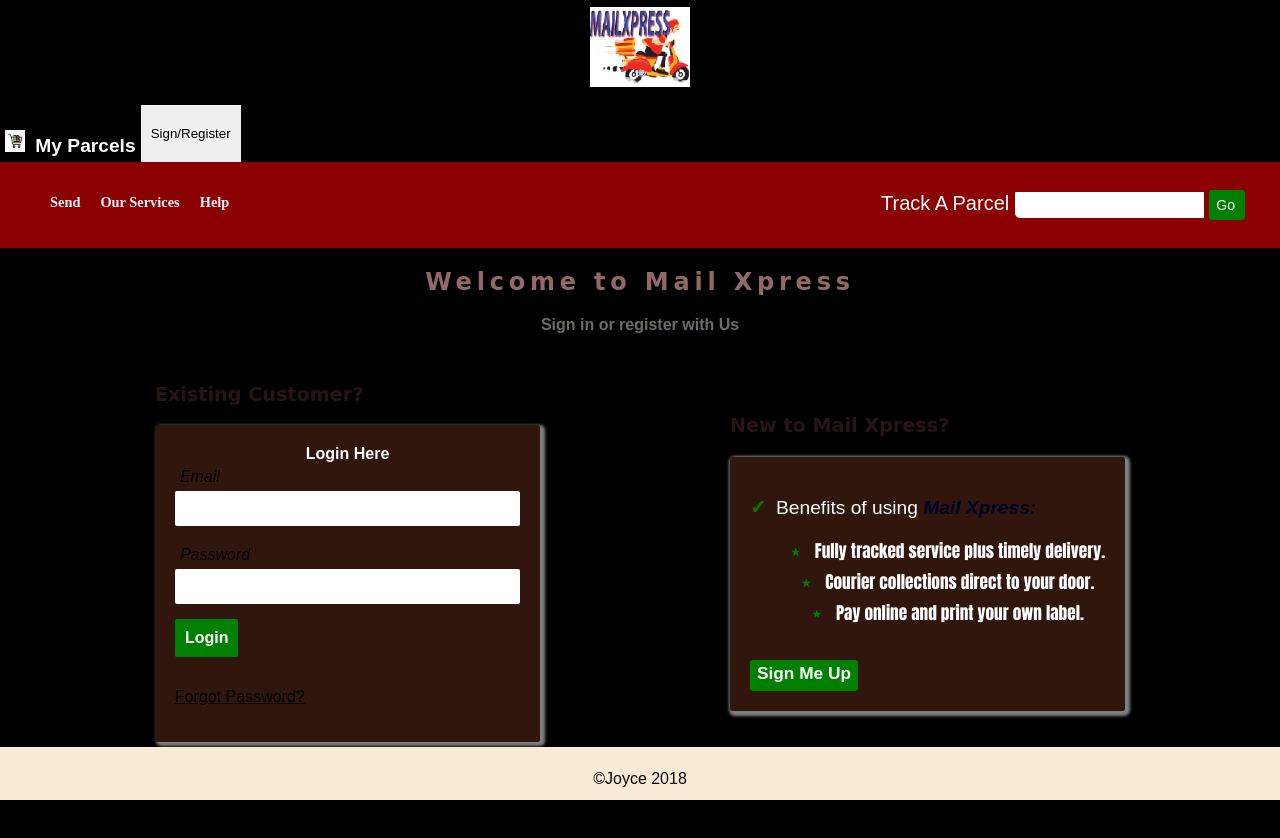
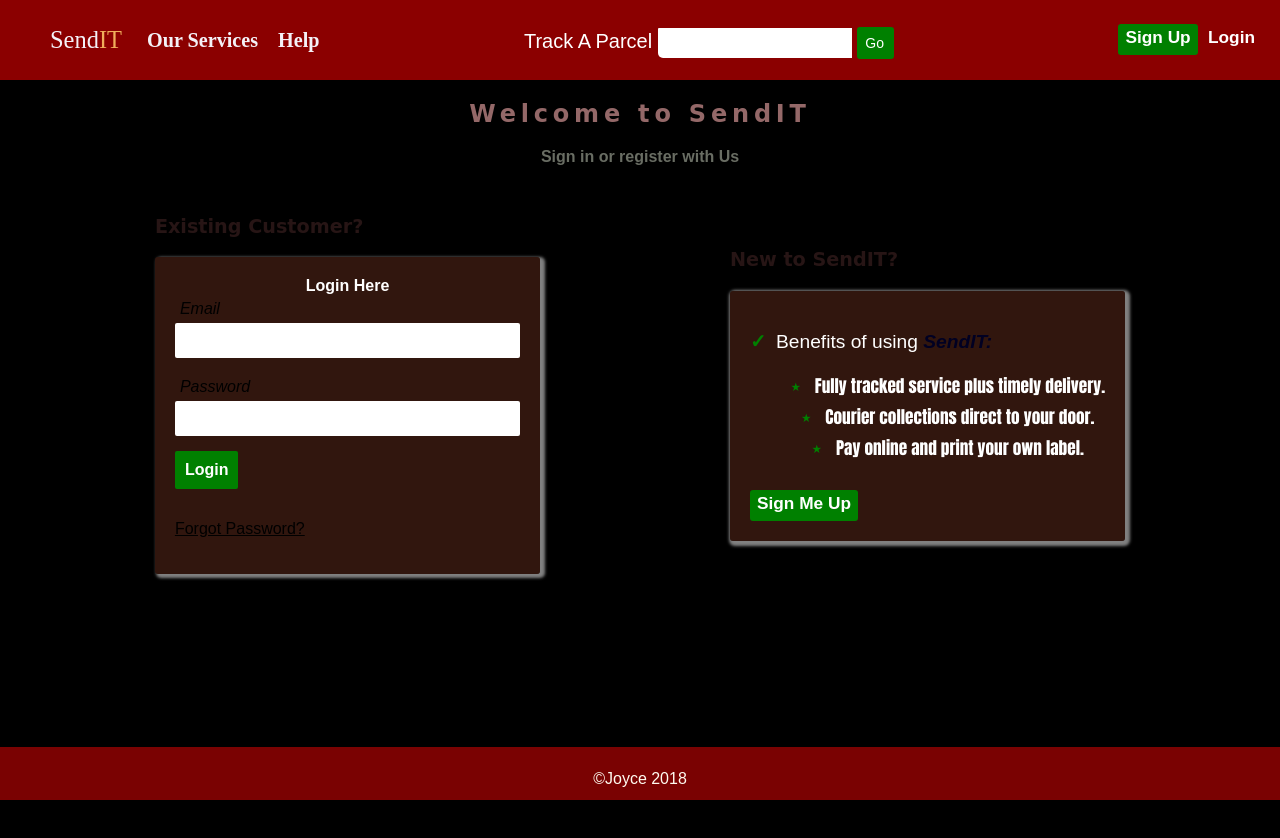
Before and after one commit to Joyce-O/SendIT, a website: page UI/login.html in a window 1280 px wide. Drawn offline with Linux system fonts and the light colour scheme.

Commit message:
[ch #161909145] Resize the header

```diff
--- a/UI/css/main.css
+++ b/UI/css/main.css
@@ -53,6 +53,7 @@
 #sub-head {
     display: flex;
     flex-direction: row;
+    max-height: 80px;
     flex: 1 1 auto;
     justify-content: space-between;
     background: darkred;
@@ -120,7 +121,7 @@
 }
 #my-parcels {
     /* display: inline-block; */
-    margin-top: 20px;
+    margin-top: 12px;
     /* background: transparent; */
     padding: 5px;
     color: white;
@@ -131,7 +132,7 @@
 }
 
 #login {
-    margin-top: 10px;
+    margin-top: 5px;
     background: transparent;
     width: max-content;
     padding: 5px;
@@ -143,7 +144,7 @@
     font-weight: bolder;
 }
 #signup {
-    margin-top: 10px;
+    margin-top: 5px;
     background: green;
     width: max-content;
     padding: 7px;
@@ -179,6 +180,7 @@
     justify-content: space-between;
     align-items: stretch;
     flex-basis: 100%;
+    margin-top: 5px;
 }
 #open li {
     font-family: 'Times New Roman', Times, serif;
@@ -206,6 +208,7 @@
 /* PARCEL-SUBMIT */
  #search-header {
     padding: 10px;
+    margin-top: 5px;
     margin-right: 20px;
     align-self: center;
 
@@ -221,7 +224,8 @@
 /*Search button*/
 .search-go {
     margin: 0;
-    padding: 5px 0px;
+    padding: 7px 0px;
+    padding-left: 5px;
     font-family: Arial, Helvetica, sans-serif;
     font-size:14px;
     /* border:1px solid #0076a3; border-right:0px; */
@@ -230,7 +234,7 @@
 }
 .button-go{
     width: auto;
-    padding: 7px;
+    padding: 8px;
     padding-right: 10px;
     font-size: .7em;
     border-radius: 3px;
@@ -356,11 +360,16 @@
 #auth-login-form input {
     width: 100%;
     border-radius: 2px;
+    box-shadow:none;
+    border: none;
     outline: none;
     border: none;
     margin-bottom: 15px;
     padding: 10px;
     box-sizing: border-box;
+}
+.form0 input[type=email]:hover {
+    border: 1px  solid green;
 }
 
 #auth-login-form form input[type=submit] {
@@ -410,7 +419,7 @@
     z-index: 2;
 }
 .overlay-home {
-    margin-top: 105px;
+    margin-top: 80px;
 }
 #form2 {
     margin: 2em 0;
@@ -591,10 +600,10 @@
 }
 .plan a {
     text-decoration: none;
-    background: rgba(122, 56, 36, 0.966);
+    background: rgba(216, 191, 184, 0.966);
     /* background: rgb(54, 16, 124); */
     padding: 10px;
-    color: yellow;
+    color:  rgb(54, 16, 90);
     border-radius:4px;
 }
 .plan a:hover {
@@ -602,9 +611,9 @@
 }
 .plan h4 {
     text-transform: uppercase;
-    color: rgba(27, 194, 63, 0.637);
+    color: rgb(148, 104, 104);;
     letter-spacing: 2px;
-    text-shadow: 3px 3px 0 rgba(0, 0, 0, 0.1);
+    text-shadow: 1px 1px 0 rgba(0, 0, 0, 0.1);
 }
 
 .img-icon {
@@ -981,11 +990,12 @@
 .footer {
     text-align: center;
     margin-top: 70px;
-    background: antiquewhite;
+    background: rgb(122, 2, 2);
     align-self: flex-end;
     right: 0;
     overflow-y: hidden;
     bottom: 0;
+    color: floralwhite;
     left: 0;
     padding: .4rem;
     height: 5%;
--- a/UI/login.html
+++ b/UI/login.html
@@ -3,8 +3,8 @@
 <head>
     <meta charset="utf-8" />
     <meta http-equiv="X-UA-Compatible" content="IE=edge">
-    <title>MailXpress | Login</title>
-    <meta name="description" content="MailXpress is a courier service that helps users deliver parcels to different destinations.">
+    <title>SendIT | Login</title>
+    <meta name="description" content="SendIT is a courier service that helps users deliver parcels to different destinations.">
     <meta name="keywords" content="google map implementation, courier">
     <meta name="author" content="Joyce-O">
     <meta name="viewport" content="width=device-width, initial-scale=1">
@@ -15,7 +15,7 @@
 <body>
     <div class="container">
         <header>
-            <div id="top-head">
+            <!-- <div id="top-head">
                 <div>
                     <a href="index.html">
                         <img id="top-img" src="img/logo.png" alt="logo">
@@ -28,44 +28,49 @@
                         </span>My Parcels</div>
                     <input id="signin" type="button" value="Sign/Register">
                 </div>
-            </div>
+            </div> -->
             <div id="sub-head">
                 <nav class="flex-nav">
                     <ul id="open">
                         <!-- <li><a href="#"><img src="greaterthan.png"></a></li> -->
                         <li>
-                            <a href="#">Send</a>
+                            <a class="sendit-logo" href="index.html">Send<span id="span-logo">&#921;&#932;</span></a>
                         </li>
                         <li>
-                            <a href="#">Our Services</a>
+                            <a class="our-services" href="#">Our Services</a>
                         </li>
                         <li>
-                            <a href="#">Help</a>
+                            <a class="our-services" href="#">Help</a>
                         </li>
                 </nav>
                 <div id="search-header">
                     <form id="search-form" method="get" action="#">
 
                         <span id="track">Track A Parcel
-                            <input type="text" placeholder="Barcode or Receipt No." class="search-go" name="q" size="21" maxlength="120">
+                            <input type="text" placeholder="" class="search-go" name="q" size="21" maxlength="120">
                             <input type="button" value="Go" class="button-go">
                         </span>
                     </form>
                     <div class="search-clear"></div>
                 </div>
+                <div class="my-parcel">
+                     <div id="my-parcels">
+                        <input class="register" id="signup" type="button" value="Sign Up">
+                        <input class="register" id="login" type="button" value="Login">
+                    </div>
 
             </div>
 
         </header>
         <section class="section">
-            <h2 id="welcome">Welcome to Mail Xpress</h2>
+            <h2 id="welcome">Welcome to SendIT</h2>
             <h4 id="login-with">Sign in or register with Us</h4>
             <div id="flex-div">
                 <div id="new">
                     <p class="new2">Existing Customer?</p>
 
                     <div id="auth-login-form">
-                        <form action="#">
+                        <form class="form0" action="#">
                             <legend class="new-title">Login Here</legend>
                             <label for="email">Email</label>
                             <input type="email" name="email" id="email1" required placeholder="example@mail.com">
@@ -82,12 +87,12 @@
 
                 <div id="exist">
                     <div>
-                        <p class="new2 existing">New to Mail Xpress?</p>
+                        <p class="new2 existing">New to SendIT?</p>
                     </div>
                     <div id="old">
                         <p>
                             <span class="star">&#10003;</span>Benefits of using
-                            <span id="img1"> Mail Xpress:</span>
+                            <span id="img1">SendIT:</span>
                         </p>
                         <ul>
                             <li>
```
Also changed, not shown: UI/index.html (+8 -8 lines), UI/place_order.html (+2 -2 lines).
